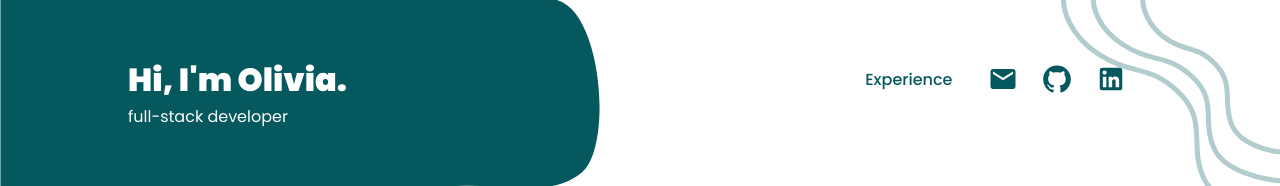
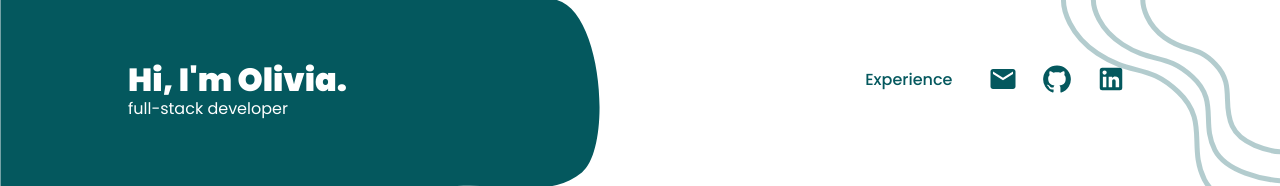
Before and after one commit to olimarie21/ou_portfolio, a Next.js app: page / in a window 1280 px wide. Shown: the top 186 px of the page. Built offline with nearby package versions, Linux system fonts and the light colour scheme.

Commit message:
Adjusts headline margin in header

```diff
--- a/components/header/Header.js
+++ b/components/header/Header.js
@@ -167,7 +167,6 @@ const Headline = styled.p`
 	font-size: 14px;
 	color: ${globalColor.lightText};
 	margin: 0;
-	margin-top: 8px;
 	padding: 0;
 	font-family: ${font};
 
```
